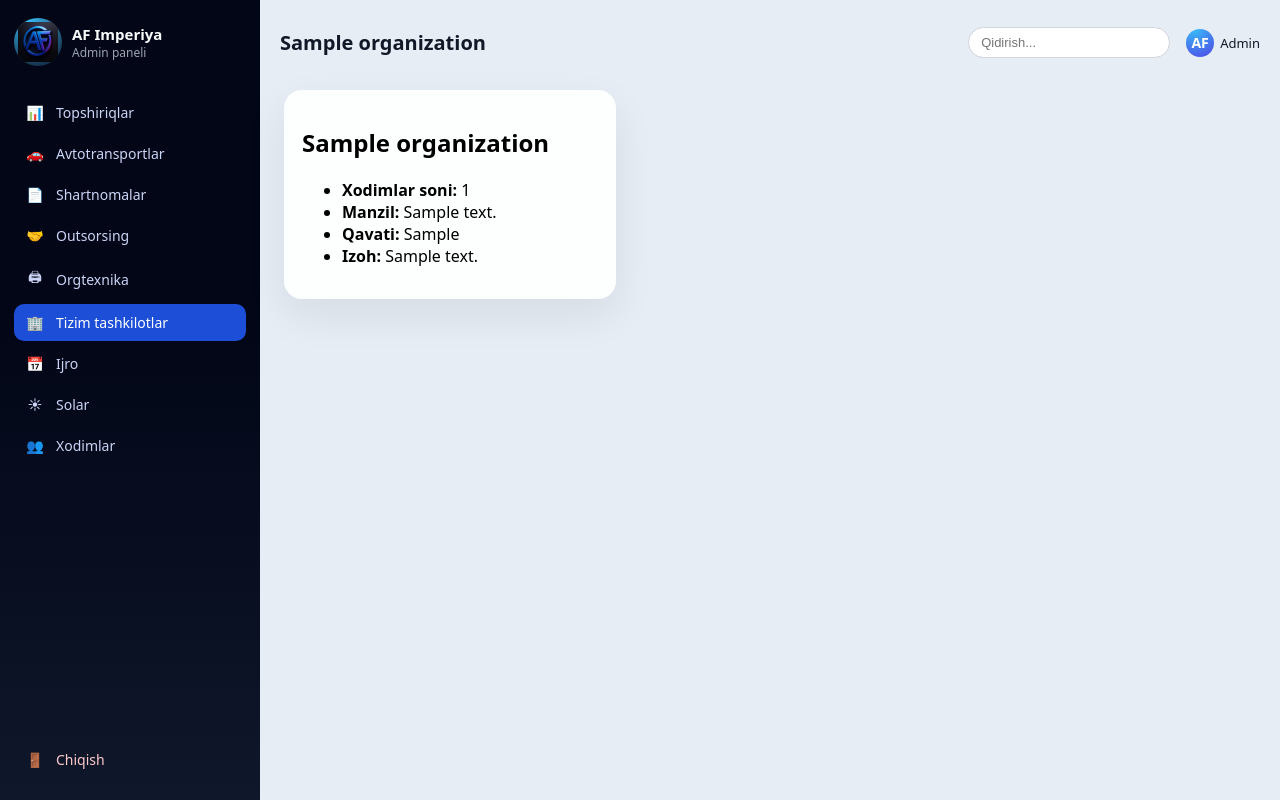
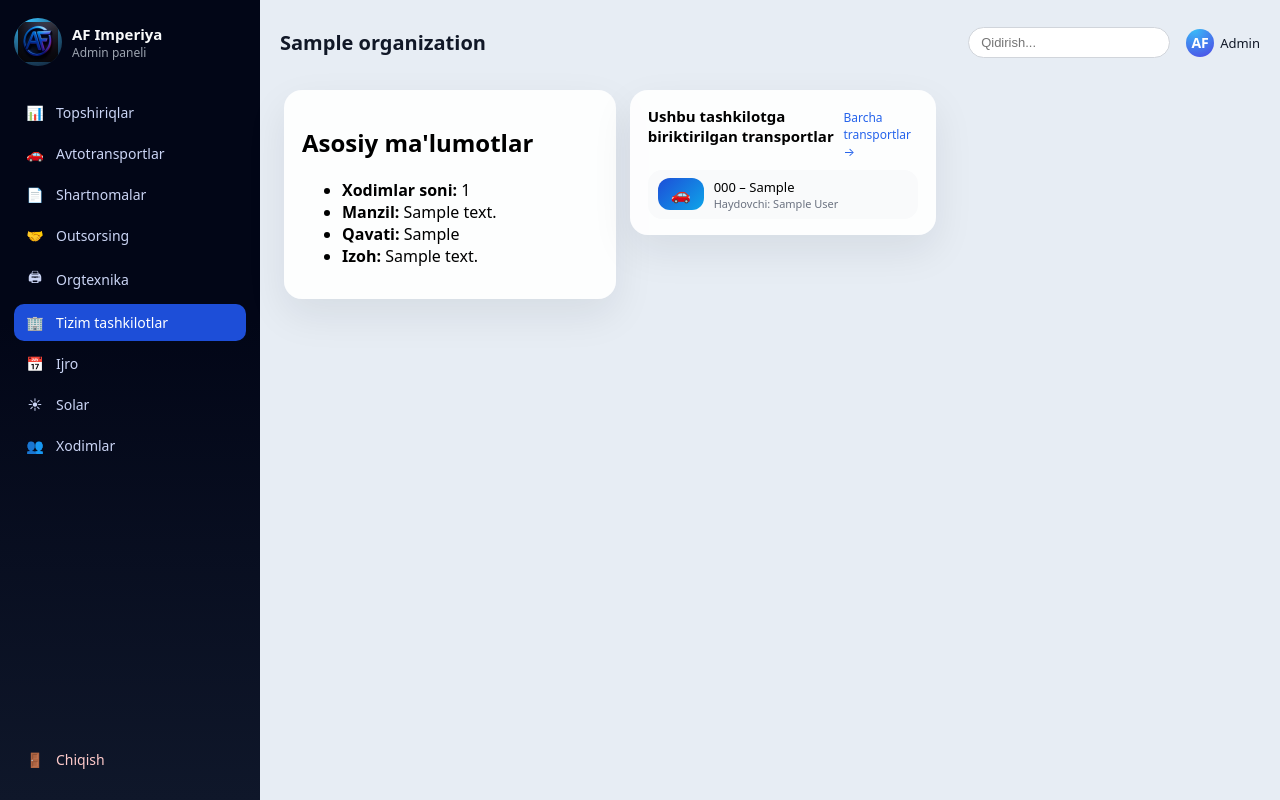
Before and after one commit to Mirfayziev/AF_IMPERIYA, a Flask app: page /organizations/1 in a window 1280 px wide. Run offline with Flask 3, Linux system fonts and the light colour scheme; a user stored in the database is signed in; tables that the repository leaves empty hold one stand-in row (values such as "Sample post").

Commit message:
Update detail.html

```diff
--- a/templates/orgs/detail.html
+++ b/templates/orgs/detail.html
@@ -5,7 +5,7 @@
 <div class="grid-main">
   <div class="column">
     <div class="card-block">
-      <h2>{{ org.name }}</h2>
+      <h2>Asosiy ma'lumotlar</h2>
       <ul class="list">
         <li><b>Xodimlar soni:</b> {{ org.employee_count }}</li>
         <li><b>Manzil:</b> {{ org.address or '—' }}</li>
@@ -14,5 +14,27 @@
       </ul>
     </div>
   </div>
+
+  <div class="column">
+    <div class="card-block">
+      <div class="card-header">
+        <h2>Ushbu tashkilotga biriktirilgan transportlar</h2>
+        <a href="{{ url_for('vehicles_list') }}" class="card-link">Barcha transportlar →</a>
+      </div>
+      <div class="vehicle-list">
+        {% for v in org.vehicles %}
+          <div class="vehicle-row" onclick="window.location='{{ url_for('vehicles_detail', vehicle_id=v.id) }}'">
+            <div class="vehicle-img-placeholder">🚗</div>
+            <div class="vehicle-main">
+              <div class="vehicle-title">{{ v.plate_number }} – {{ v.model }}</div>
+              <div class="vehicle-meta">Haydovchi: {{ v.driver_full_name or "Biriktirilmagan" }}</div>
+            </div>
+          </div>
+        {% else %}
+          <div class="empty-text">Bu tashkilotga biriktirilgan transport yo'q.</div>
+        {% endfor %}
+      </div>
+    </div>
+  </div>
 </div>
 {% endblock %}
```
